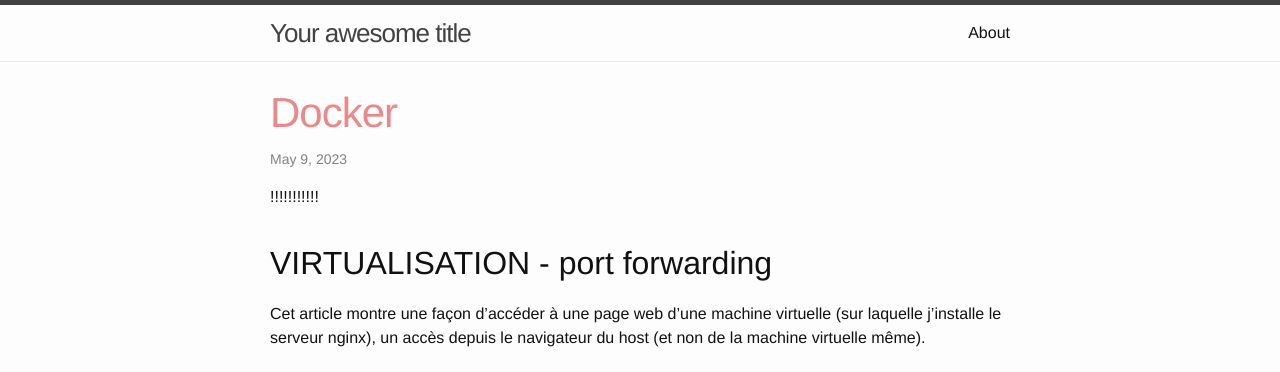
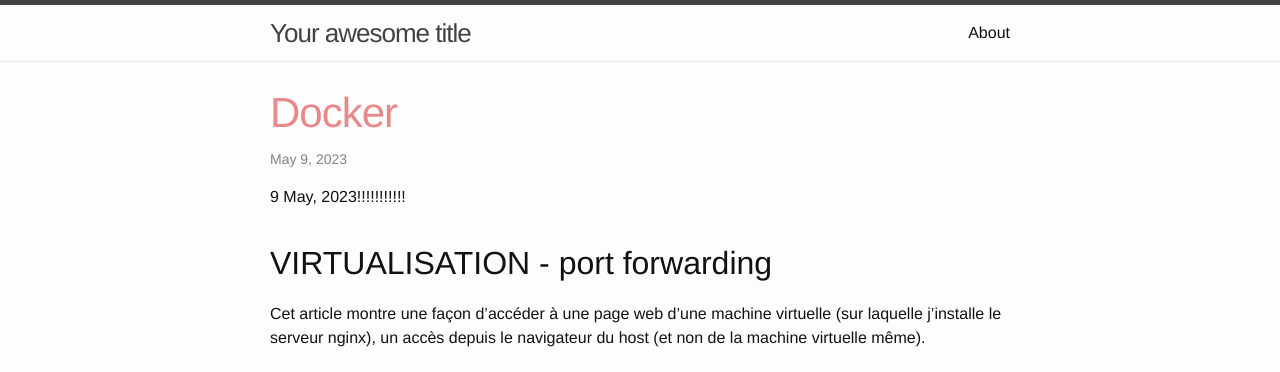
Before and after one commit to abiForSofteam/abiForSofteam.github.io, a Jekyll site: the page built from _posts/2023-05-09-docker.markdown, in a window 1280 px wide and 900 px high. Shown: the top 372 px of the window. Built offline with Jekyll 4.4.1, drawn with Linux system fonts in a browser that asks for light colours.

Commit message:
first commit

```diff
--- a/_layouts/post.html
+++ b/_layouts/post.html
@@ -8,7 +8,7 @@
     <p class="post-meta">{{ page.date | date: "%b %-d, %Y" }}{% if page.author %} • {{ page.author }}{% endif %}{% if page.meta %} • {{ page.meta }}{% endif %}</p>
 
 
-<span>{{ post.date | date: "%-d %b, %Y"  }}!!!!!!!!!!!</span>
+<span>{{ page.date | date: "%-d %b, %Y"  }}!!!!!!!!!!!</span>
 {% assign date_english = post.date | date: date_format %}
 {% include date-french.html %}
 <span class="post-meta">{{ date_french }}</span>
```
